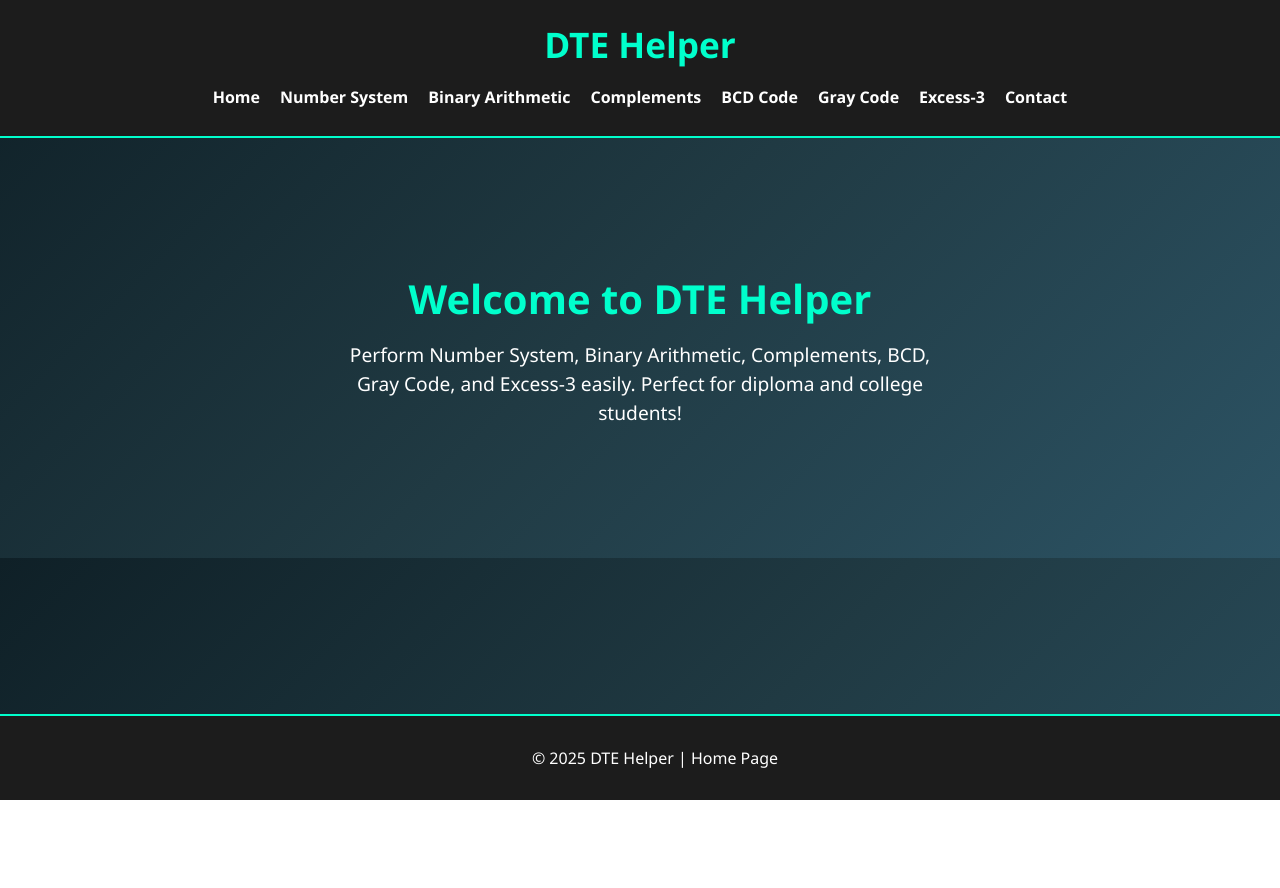
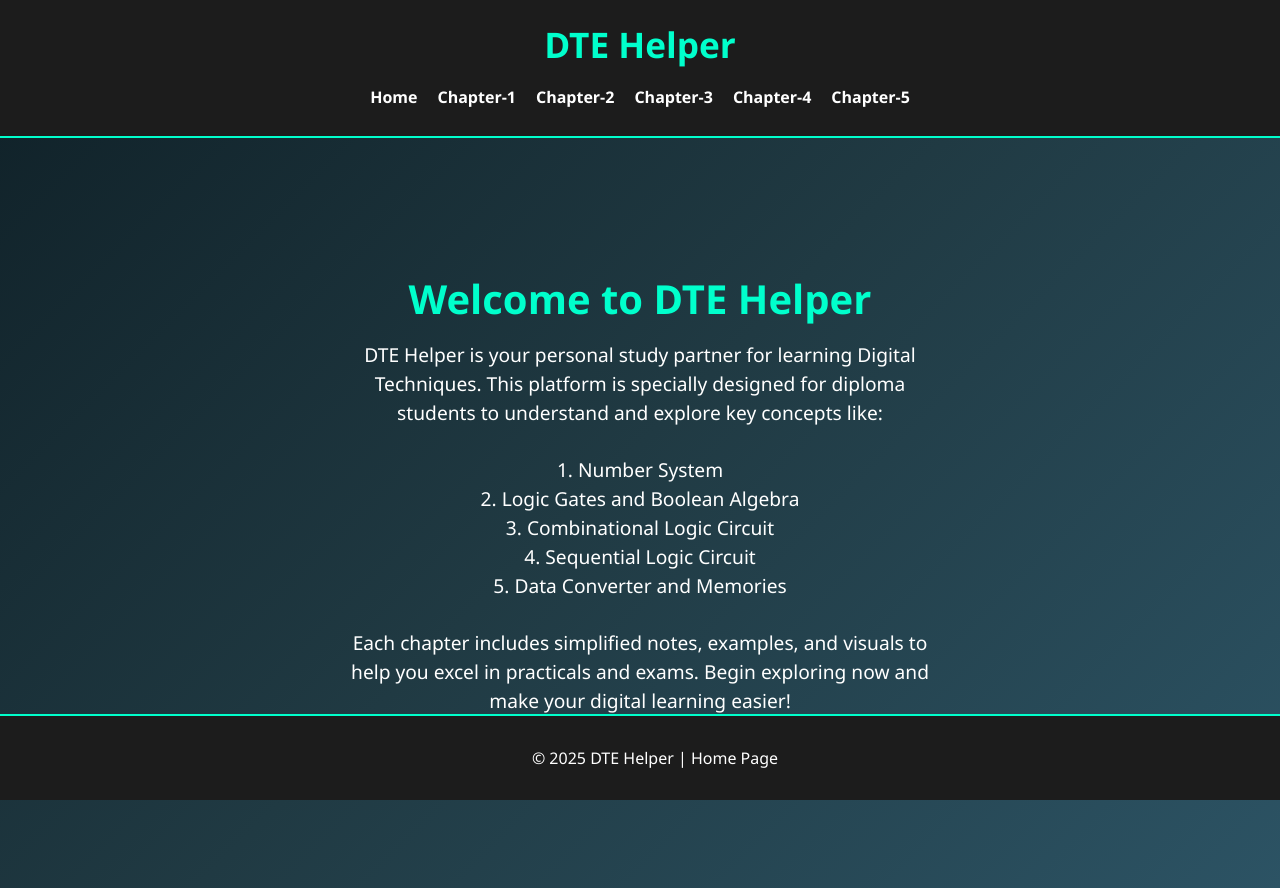
Before and after one commit to Samsung-s24/DTE-Helper, a plain HTML site: page index.html in a window 1280 px wide. Before the commit the page ends 800 px from the top, so only its background shows below. Drawn offline with Linux system fonts and the light colour scheme.

Commit message:
Update index.html

```diff
--- a/index.html
+++ b/index.html
@@ -101,21 +101,29 @@
     <h1>DTE Helper</h1>
     <nav>
       <a href="index.html">Home</a>
-      <a href="NumberSystem.html">Number System</a>
-      <a href="BinaryArithmetic.html">Binary Arithmetic</a>
-      <a href="Complements.html">Complements</a>
-      <a href="BCDCode.html">BCD Code</a>
-      <a href="GrayCode.html">Gray Code</a>
-      <a href="Excess-3.html">Excess-3</a>
-      <a href="Contact.html">Contact</a>
+      <a href="Chapter-1.html">Chapter-1</a>
+      <a href="Chapter-2.html">Chapter-2</a>
+      <a href="Chapter-3.html">Chapter-3</a>
+      <a href="Chapter-4.html">Chapter-4</a>
+      <a href="Chapter-5.html">Chapter-5</a>
     </nav>
   </header>
 
   <section class="hero">
     <h2>Welcome to DTE Helper</h2>
     <p>
-      Perform Number System, Binary Arithmetic, Complements, BCD, Gray Code, and Excess-3 easily. Perfect for diploma and college students!
+      DTE Helper is your personal study partner for learning Digital Techniques.
+      This platform is specially designed for diploma students to understand and explore key concepts like:
+      <br><br>
+      1. Number System<br>
+      2. Logic Gates and Boolean Algebra<br>
+      3. Combinational Logic Circuit<br>
+      4. Sequential Logic Circuit<br>
+      5. Data Converter and Memories<br><br>
+      Each chapter includes simplified notes, examples, and visuals to help you excel in practicals and exams.
+      Begin exploring now and make your digital learning easier!
     </p>
+    <button onclick="window.location.href='Chapter-1.html'">Start Learning</button>
   </section>
 
   <footer>
```
